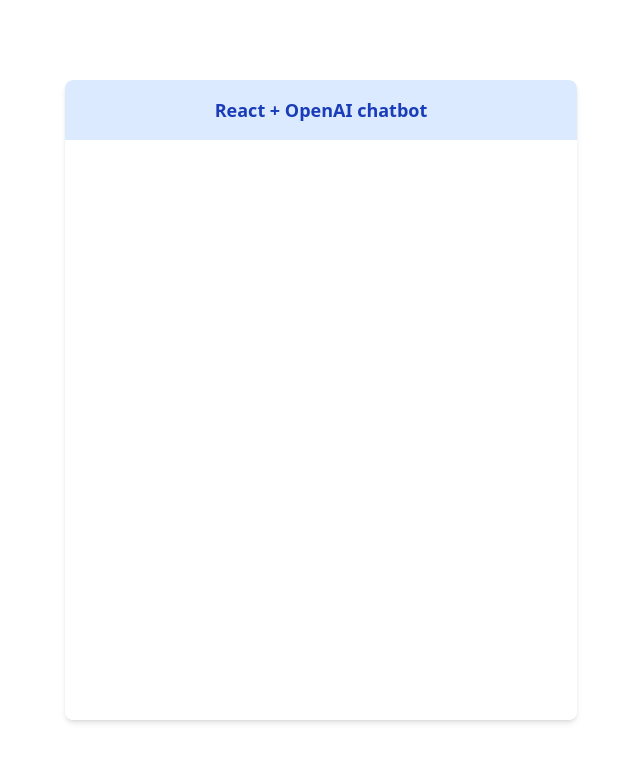
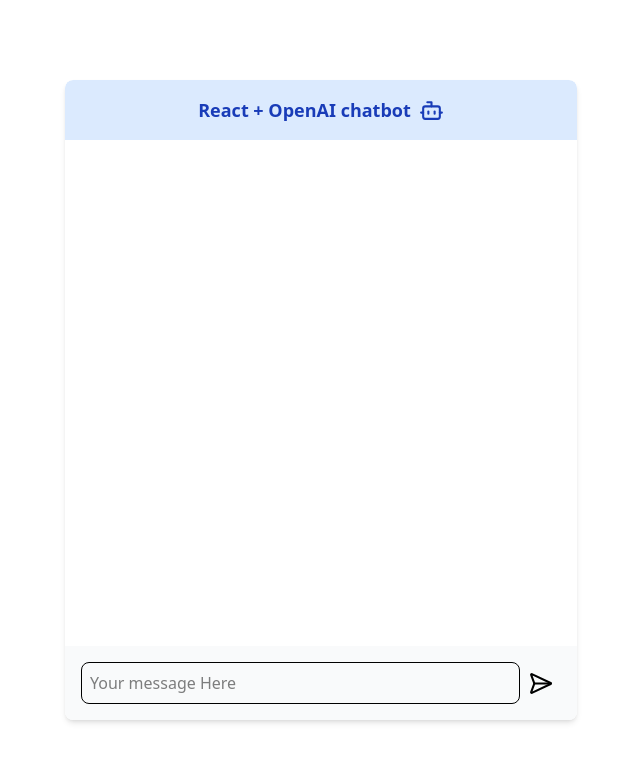
Before and after one commit to fasakinhenry/react-ai-chatbot, a React (Vite) app: page / in a window 1280 px wide. Shown: the top 762 px of the page, without its empty margins (319-959 px from the left). Built offline with nearby package versions, Linux system fonts and the light colour scheme.

Commit message:
feat: create the User Interface of the Chatbot

```diff
--- a/src/components/ChatComponent.tsx
+++ b/src/components/ChatComponent.tsx
@@ -1,9 +1,31 @@
 import * as React from 'react';
+import { LuBot, LuSendHorizontal } from 'react-icons/lu';
 
 const ChatComponent: React.FunctionComponent = () => {
+  const [input, setInput] = React.useState<string>('');
+  const handleSend = () => {
+    // Handle send action
+    console.log('Message sent:', input);
+    setInput('');
+  };
   return (
     <div className='flex flex-col h-[80vh] bg-white'>
-      <h2 className='p-4 font-semibold text-lg text-center flex justify-center items-center gap-2 bg-blue-100 text-blue-800'>React + OpenAI chatbot </h2>
+      <h2 className='p-4 font-semibold text-lg text-center flex justify-center items-center gap-2 bg-blue-100 text-blue-800'>
+        React + OpenAI chatbot <LuBot size={25} />{' '}
+      </h2>
+      <div className="flex-1 overflow-y-auto p-4 space-y-2"></div>
+      <div className='flex items-center p-4 bg-gray-50'>
+        <input
+          type='text'
+          className='flex-1 p-2 border rounded-lg focus:outline-none'
+          placeholder='Your message Here'
+          value={input}
+          onChange={(e) => setInput(e.target.value)}
+        />
+        <button onClick={handleSend} className='p-2'>
+          <LuSendHorizontal size={25} />
+        </button>
+      </div>
     </div>
   );
 };
```
